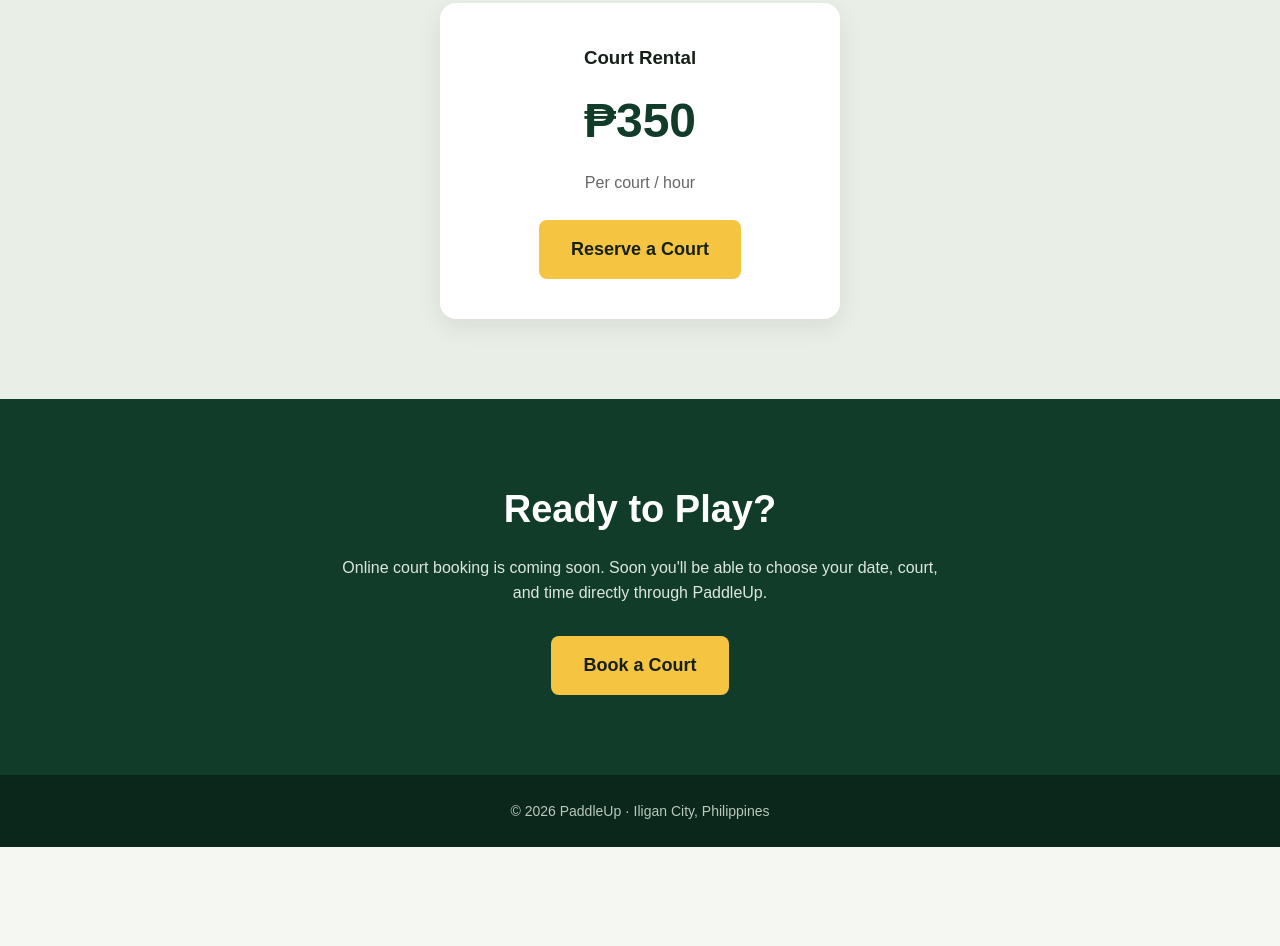
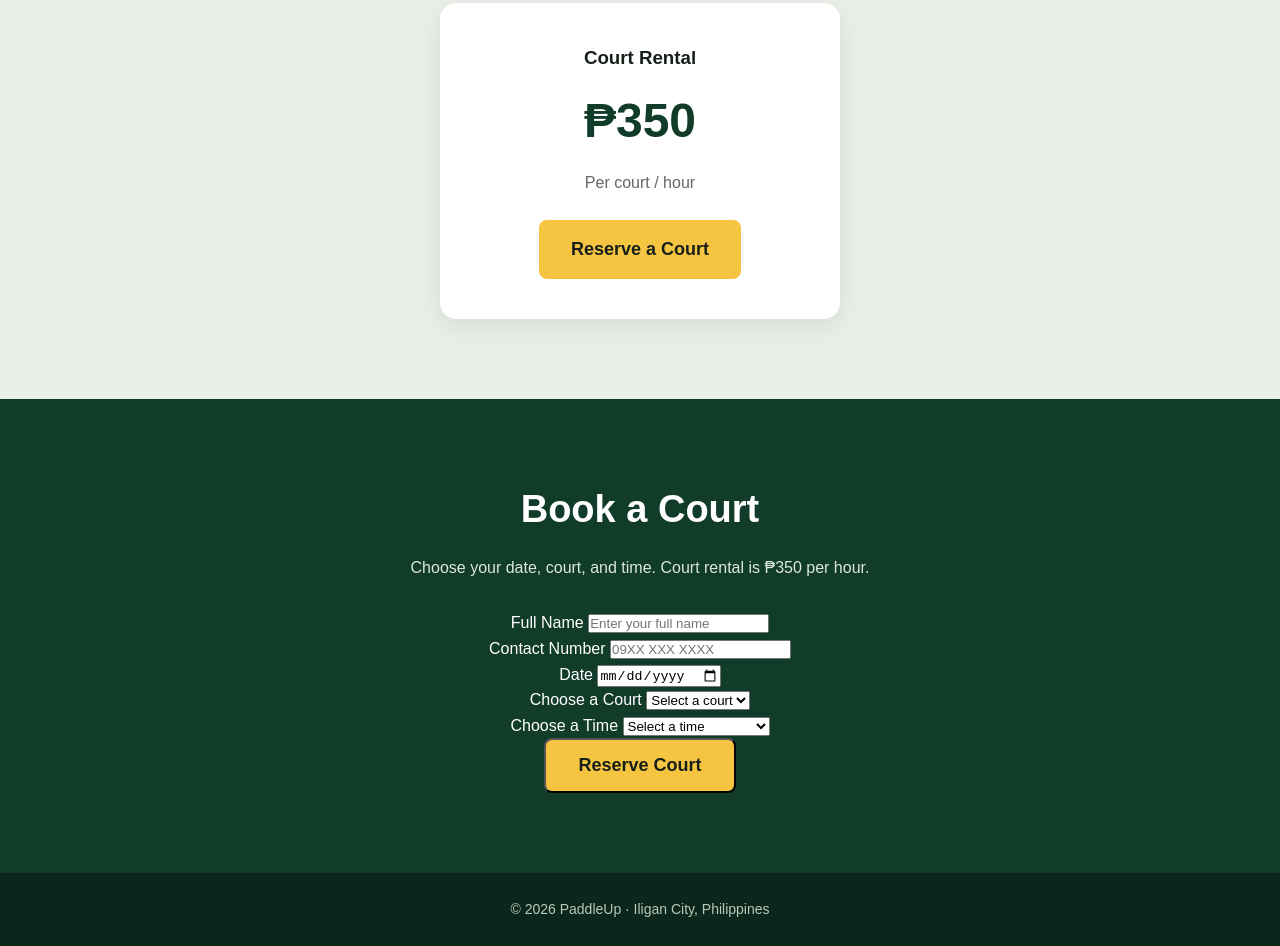
Before and after one commit to yahmalip/PaddleUp, a plain HTML site: page index.html in a window 1280 px wide. Shown: the part 1508-2454 px from the top of the page. Before the commit the page ends 2355 px from the top, so only its background shows below. Drawn offline with Linux system fonts and the light colour scheme.

Commit message:
Update index.html

```diff
--- a/index.html
+++ b/index.html
@@ -419,24 +419,170 @@
 
     <!-- BOOKING -->
 
-    <section class="section booking" id="booking">
+   <!-- BOOKING -->
 
-        <h2>
-            Ready to Play?
-        </h2>
+<section class="section booking" id="booking">
 
-        <p>
-            Online court booking is coming soon.
-            Soon you'll be able to choose your date,
-            court, and time directly through PaddleUp.
-        </p>
+    <h2>
+        Book a Court
+    </h2>
 
-        <a href="#" class="button">
-            Book a Court
-        </a>
+    <p>
+        Choose your date, court, and time.
+        Court rental is ₱350 per hour.
+    </p>
 
-    </section>
+    <form class="booking-form">
 
+        <div class="form-group">
+            <label for="name">
+                Full Name
+            </label>
+
+            <input
+                type="text"
+                id="name"
+                name="name"
+                placeholder="Enter your full name"
+                required
+            >
+        </div>
+
+
+        <div class="form-group">
+            <label for="phone">
+                Contact Number
+            </label>
+
+            <input
+                type="tel"
+                id="phone"
+                name="phone"
+                placeholder="09XX XXX XXXX"
+                required
+            >
+        </div>
+
+
+        <div class="form-group">
+            <label for="date">
+                Date
+            </label>
+
+            <input
+                type="date"
+                id="date"
+                name="date"
+                required
+            >
+        </div>
+
+
+        <div class="form-group">
+            <label for="court">
+                Choose a Court
+            </label>
+
+            <select id="court" name="court" required>
+
+                <option value="">
+                    Select a court
+                </option>
+
+                <option value="Court 1">
+                    Court 1
+                </option>
+
+                <option value="Court 2">
+                    Court 2
+                </option>
+
+                <option value="Court 3">
+                    Court 3
+                </option>
+
+                <option value="Court 4">
+                    Court 4
+                </option>
+
+                <option value="Court 5">
+                    Court 5
+                </option>
+
+            </select>
+        </div>
+
+
+        <div class="form-group">
+            <label for="time">
+                Choose a Time
+            </label>
+
+            <select id="time" name="time" required>
+
+                <option value="">
+                    Select a time
+                </option>
+
+                <option value="8:00 AM - 9:00 AM">
+                    8:00 AM - 9:00 AM
+                </option>
+
+                <option value="9:00 AM - 10:00 AM">
+                    9:00 AM - 10:00 AM
+                </option>
+
+                <option value="10:00 AM - 11:00 AM">
+                    10:00 AM - 11:00 AM
+                </option>
+
+                <option value="11:00 AM - 12:00 PM">
+                    11:00 AM - 12:00 PM
+                </option>
+
+                <option value="12:00 PM - 1:00 PM">
+                    12:00 PM - 1:00 PM
+                </option>
+
+                <option value="1:00 PM - 2:00 PM">
+                    1:00 PM - 2:00 PM
+                </option>
+
+                <option value="2:00 PM - 3:00 PM">
+                    2:00 PM - 3:00 PM
+                </option>
+
+                <option value="3:00 PM - 4:00 PM">
+                    3:00 PM - 4:00 PM
+                </option>
+
+                <option value="4:00 PM - 5:00 PM">
+                    4:00 PM - 5:00 PM
+                </option>
+
+                <option value="5:00 PM - 6:00 PM">
+                    5:00 PM - 6:00 PM
+                </option>
+
+                <option value="6:00 PM - 7:00 PM">
+                    6:00 PM - 7:00 PM
+                </option>
+
+                <option value="7:00 PM - 8:00 PM">
+                    7:00 PM - 8:00 PM
+                </option>
+
+            </select>
+        </div>
+
+
+        <button type="submit" class="button">
+            Reserve Court
+        </button>
+
+    </form>
+
+</section>
 
     <!-- FOOTER -->
 
```
